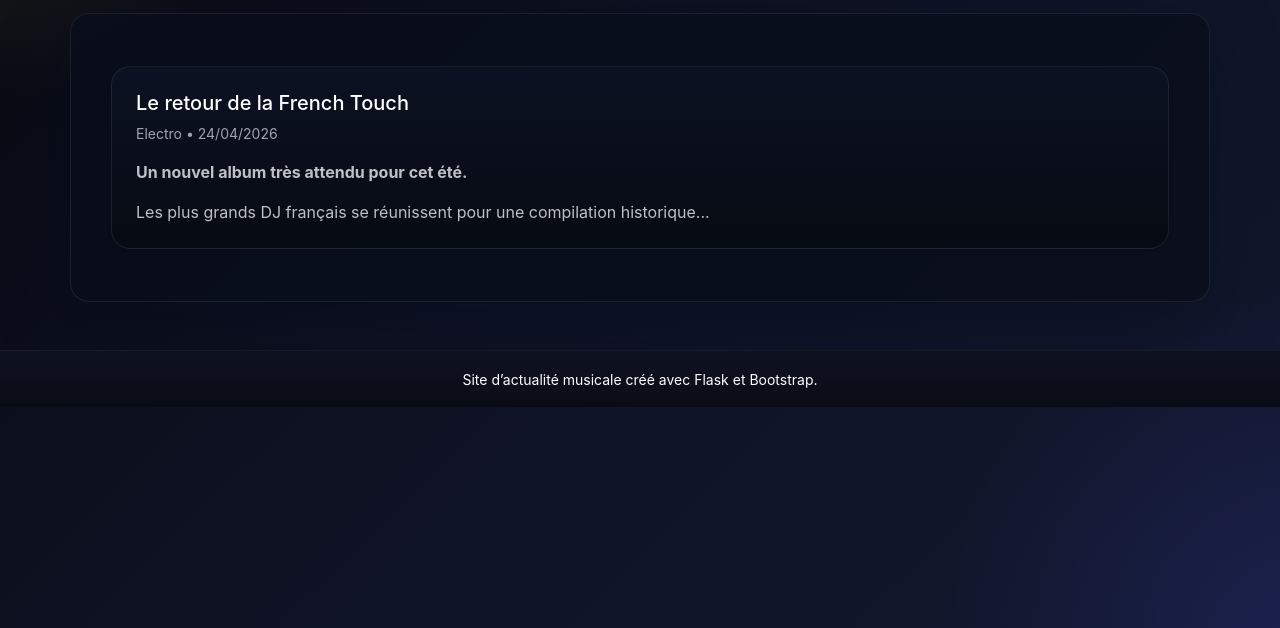
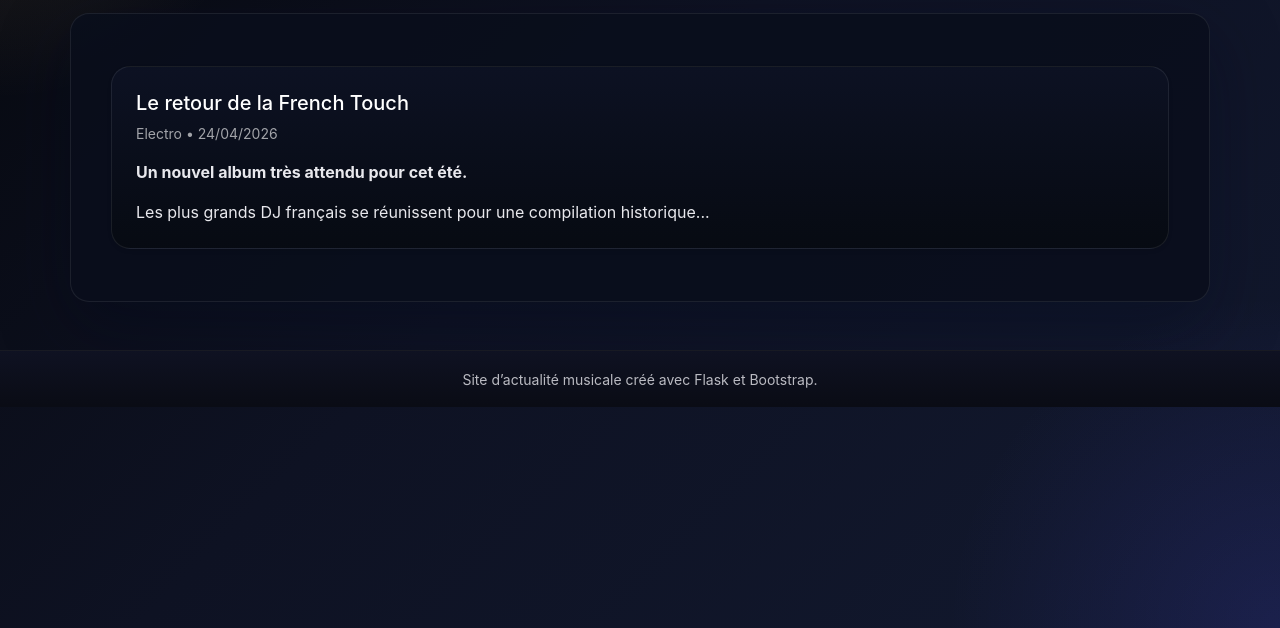
Before and after one commit to Abdal-RT/univ-flask-music, a Flask app: page /actualites in a window 1280 px wide. Shown: the part 172-800 px from the top of the page. Run offline with Flask 2, Linux system fonts and the light colour scheme; data comes from the database, SQL or seed files in the repository.

Commit message:
FINITO (pour de vrai)

```diff
--- a/app/static/css/styles.css
+++ b/app/static/css/styles.css
@@ -15,6 +15,20 @@
   --accent-soft: #e1b85b;
   --shadow: 0 24px 70px rgba(4, 10, 28, 0.35);
   --transition: 240ms ease;
+}
+
+h1, h2, h3, h4, h5, h6 {
+  color: #ffffff !important;
+}
+
+/* Force tous les paragraphes en blanc cassé très lisible */
+p {
+  color: rgba(244, 244, 249, 0.95) !important;
+}
+
+/* Améliore la visibilité du texte 'muted' (gris) pour qu'il ne soit pas trop sombre */
+.text-muted, .card .text-muted, small {
+  color: rgba(244, 244, 249, 0.75) !important;
 }
 
 html {
```
